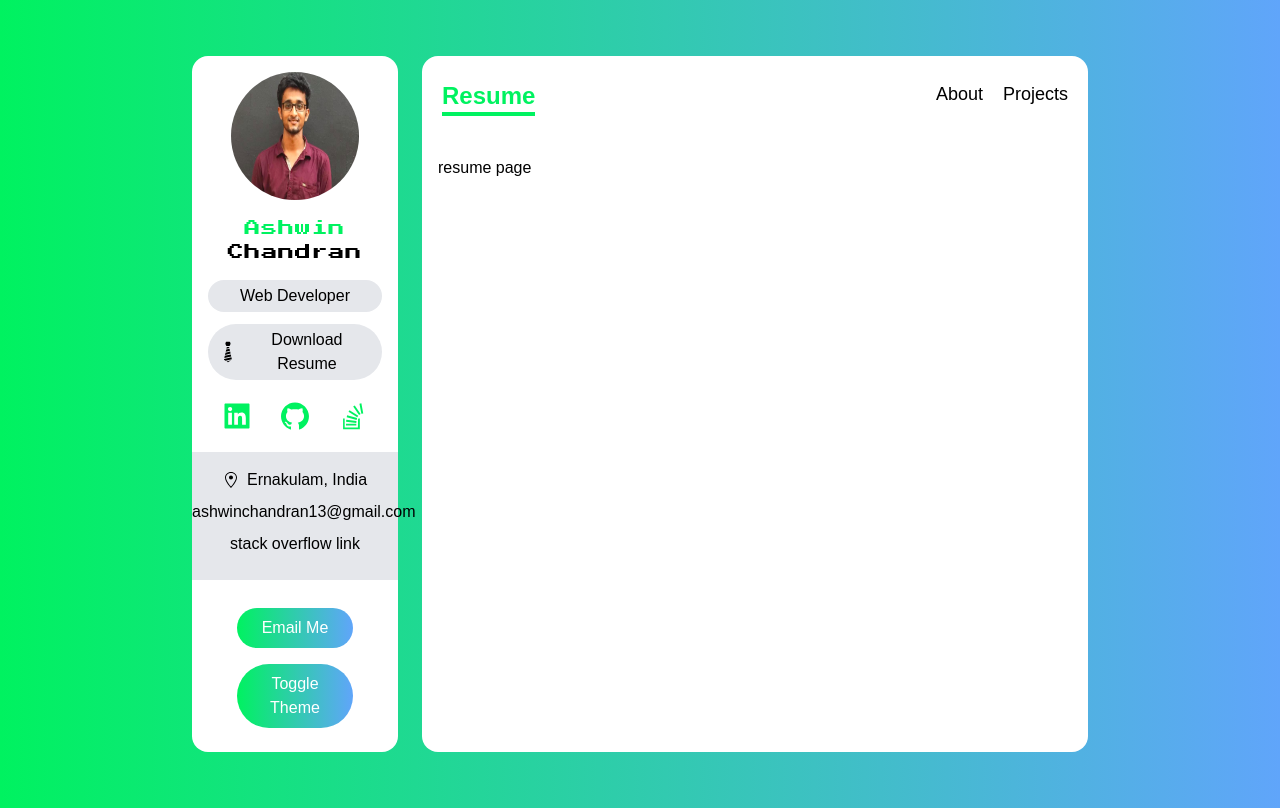
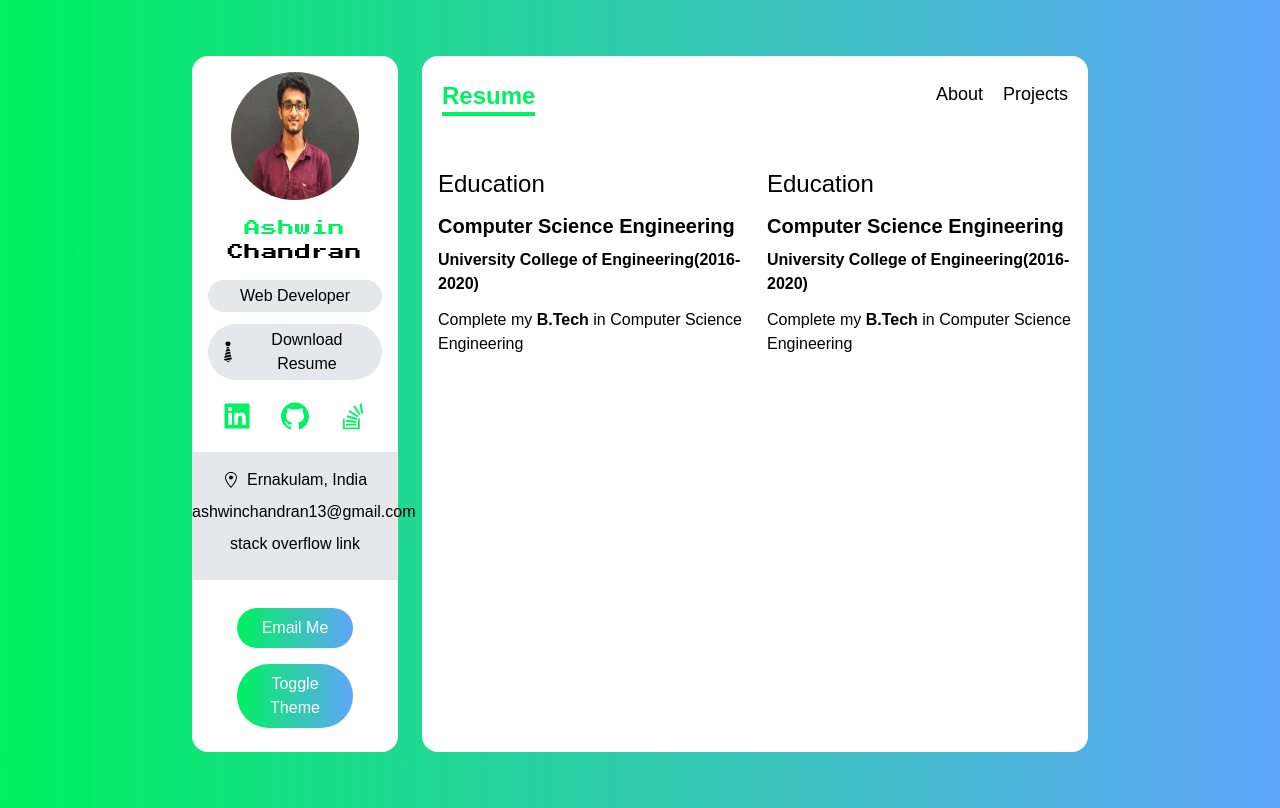
Before and after one commit to ashwinchandran13/portfolio, a Next.js app: page /resume in a window 1280 px wide. Built offline with nearby package versions, Linux system fonts and the light colour scheme.

Commit message:
fix: adding resume

```diff
--- a/data.ts
+++ b/data.ts
@@ -1,8 +1,9 @@
 import { RiComputerLine } from 'react-icons/ri';
-import { IService } from './type';
+import { IService, ISkill } from './type';
 import { FaServer } from 'react-icons/fa';
 import { AiOutlineAntDesign, AiOutlineApi } from 'react-icons/ai';
 import { MdDeveloperMode } from 'react-icons/md';
+import { BsCircleFill } from 'react-icons/bs';
 
 export const services:IService[] = [
     {
@@ -37,3 +38,44 @@ export const services:IService[] = [
     },
 
 ]
+
+export const languages:ISkill[] = [
+    {
+        name: 'C++',
+        level: '40%',
+        Icon: BsCircleFill
+    },
+    {
+        name: 'Java Script',
+        level: '80%',
+        Icon: BsCircleFill
+    },
+    {
+        name: 'React',
+        level: '70%',
+        Icon: BsCircleFill
+    },
+    {
+        name: 'Java',
+        level: '40%',
+        Icon: BsCircleFill
+    }
+]
+
+export const tools:ISkill[] = [
+    {
+        name: 'Figma',
+        level: '40%',
+        Icon: BsCircleFill
+    },
+    {
+        name: 'Docker',
+        level: '60%',
+        Icon: BsCircleFill
+    },
+    {
+        name: 'UnrealEngine',
+        level: '20%',
+        Icon: BsCircleFill
+    }
+]
--- a/pages/resume.tsx
+++ b/pages/resume.tsx
@@ -1,7 +1,28 @@
 const Resume = () => {
     return (
         <div className="p-4">
-            resume page
+            {/* education and exp */}
+
+            <div className="grid gap-6 md:grid-cols-2">
+                <div>
+                    <h5 className="my-3 text-2xl font-blod">Education</h5>
+                    <div>
+                        <h5 className="my-2 text-xl font-bold">Computer Science Engineering</h5>
+                        <p className="font-semibold">University College of Engineering(2016-2020)</p>
+                        <p className="my-3">Complete my <b>B.Tech</b> in Computer Science Engineering</p>
+                    </div>
+                </div>
+                <div>
+                    <h5 className="my-3 text-2xl font-blod">Education</h5>
+                    <div>
+                        <h5 className="my-2 text-xl font-bold">Computer Science Engineering</h5>
+                        <p className="font-semibold">University College of Engineering(2016-2020)</p>
+                        <p className="my-3">Complete my <b>B.Tech</b> in Computer Science Engineering</p>
+                    </div>
+                </div>
+            </div>
+
+            {/* languages and tools */}
         </div>
     )
 }
--- a/type.ts
+++ b/type.ts
@@ -5,3 +5,9 @@ export interface IService {
     about: string,
     Icon: IconType
 }
+
+export interface ISkill {
+    name: string,
+    level:string,
+    Icon: IconType
+}
```
